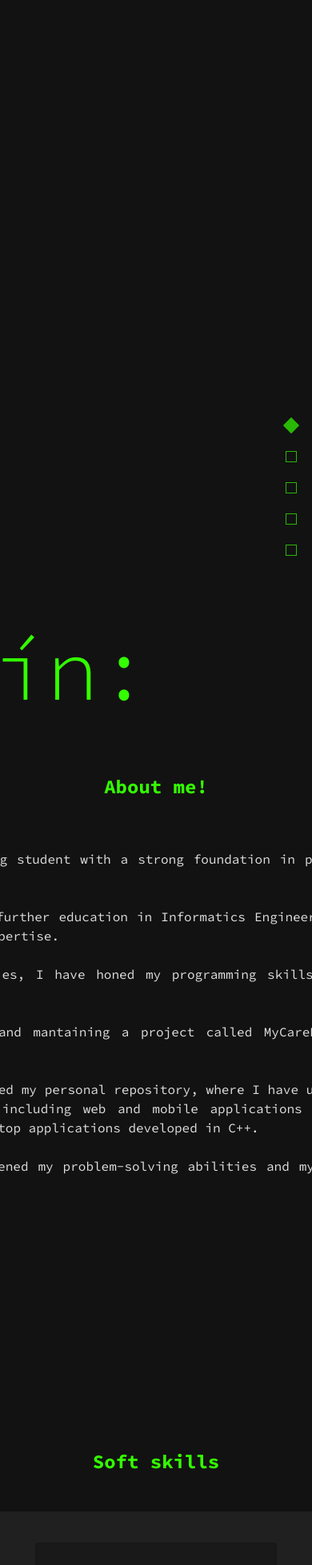
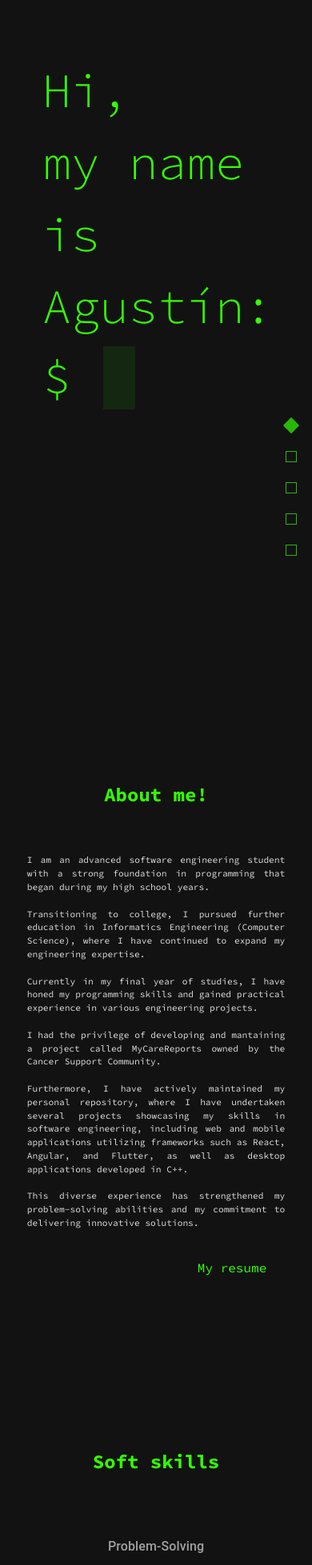
Before and after one commit to darksoul96/darksoul96.github.io, a React (Vite) app in the folder portfolio/: page / in a window 390 px wide. Shown: the part 40-1997 px from the top of the page at 80% size. Built offline with nearby package versions, Linux system fonts and the light colour scheme.

Commit message:
Responsive changes

```diff
--- a/portfolio/src/App.css
+++ b/portfolio/src/App.css
@@ -34,26 +34,26 @@
 
 #nav-page-welcome {
   display: flex;
-  justify-content: left;
+  justify-content: center;
   align-items: center;
 }
 
 
 #nav-page-about {
   display: flex;
-  justify-content: left;
+  justify-content: center;
   align-items: center;
 }
 
 #nav-page-technologies {
   display: flex;
-  justify-content: left;
+  justify-content: center;
   align-items: center;
 }
 
 #nav-page-contact {
   display: flex;
-  justify-content: left;
+  justify-content: center;
   align-items: center;
 }
 
@@ -72,6 +72,7 @@
   left: 0;
   pointer-events: none;
   opacity: 50%;
+  z-index: 999;
 }
 
 #nav-page-skills {
--- a/portfolio/src/components/about.css
+++ b/portfolio/src/components/about.css
@@ -1,14 +1,10 @@
 .about{
-    /* padding: 50px;
-    border: 2px solid;
-    border-color: rgba(0, 0, 0, 1);
-    border-radius: 20px; */
-    width: 1152px;
+    display: flex;
+    flex-direction: column;
+    align-items: center;
     height: 600px;
     min-height: 600px;
     font-family: "Source Code Pro", monospace;
-    /* box-shadow: 5px 5px 15px;
-    background-color: #0d0d0d; */
 }
 
 .about > h1 {
@@ -20,9 +16,13 @@
     padding-left: 23px;
     padding-right: 23px;
     text-align: justify;
+    width: 70%;
 }
 
 #resume-link {
+    float: right;
+    margin-right: 20%;
+    margin-left: auto;
     text-decoration: none;
     float: right;
     color: #33FF00;
@@ -33,3 +33,64 @@
     text-decoration: underline;
     color: #33ff00ab;
 }
+
+
+@media screen and (max-width: 900px) {
+    .about > p {
+        font-size: 0.9rem;
+        width: 60%;
+    }
+}
+
+@media screen and (max-width: 730px) {
+    .about > p {
+        font-size: 0.85rem;
+        width: 55%;
+    }
+    #resume-link {
+        margin-right: 25%;
+    }
+}
+
+@media screen and (max-width: 660px) {
+    .about > p {
+        font-size: 0.8rem;
+        width: 45%;
+    }
+    #resume-link {
+        margin-right: 25%;
+    }
+}
+
+
+@media screen and (max-width: 580px) {
+    .about > p {
+        font-size: 0.8rem;
+        width: 40%;
+    }
+    #resume-link {
+        margin-right:30%;
+    }
+}
+
+
+@media screen and (max-width: 500px) {
+    .about > p {
+        font-size: 0.7rem;
+        width: 32%;
+    }
+    #resume-link {
+        margin-right:35%;
+    }
+}
+
+
+@media screen and (max-width: 400px) {
+    .about > p {
+        font-size: 0.7rem;
+        width: 28%;
+    }
+    #resume-link {
+        margin-right:38%;
+    }
+}
--- a/portfolio/src/components/contact.css
+++ b/portfolio/src/components/contact.css
@@ -1,14 +1,8 @@
 .contact{
-    /* padding: 50px;
-    border: 2px solid;
-    border-color: rgba(0, 0, 0, 1);
-    border-radius: 20px; */
     width: 1152px;
     height: 600px;
     min-height: 600px;
     font-family: "Source Code Pro", monospace;
-    /* box-shadow: 5px 5px 15px;
-    background-color: #0d0d0d; */
 }
 
 .contact > h1 {
@@ -36,3 +30,16 @@
     width: 200px;
     filter: drop-shadow(0 0 5px #000) drop-shadow(0 0 10px #000) drop-shadow(0 0 20px #000);
 }
+
+
+@media screen and (max-width: 700px) {
+    #socials{
+        margin-top: 50px;
+        flex-direction: column;
+    }
+
+    #socials > .socialIcon {
+        margin: 20px;
+    }
+
+}
--- a/portfolio/src/components/skills.css
+++ b/portfolio/src/components/skills.css
@@ -1,23 +1,8 @@
 .skills {
-    /*display: grid;
-    padding: 30px;
-    padding-left: 50px;
-    padding-right: 50px;
-     border: 2px solid;
-    border-color: rgba(0, 0, 0, 1);
-    border-radius: 20px;
     width: 60vw;
-    height: 60vh;
-    min-height: 600px;
-    font-family: "Source Code Pro", monospace;
-     box-shadow: 5px 5px 15px;
-    background-color: #0d0d0d;*/
-    width: 1152px;
     height: 600px;
     min-height: 600px;
     font-family: "Source Code Pro", monospace;
-
-
 }
 
 .skills > h1 {
@@ -30,6 +15,8 @@
     justify-content: space-between;
     background-color: rgba(255, 255, 255, 0.06);
     padding: 15px;
+    padding-left: 40px;
+    padding-right: 40px;
 }
 
 .MuiCardContent-root > div {
@@ -49,3 +36,42 @@
     color: #33FF00;
     font-size: 4.1rem;
 }
+
+#skills-cards-small > .MuiPaper-root > .MuiCardContent-root > .MuiTypography-root {
+    font-size: 1.5rem;
+}
+
+#skills-cards-small {
+    display: flex;
+    justify-content: center;
+
+}
+
+@media screen and (max-width: 1000px) {
+    #skills-cards-small {
+        display: flex;
+    }
+
+    .skill-box {
+        display: none !important;
+    }
+
+    .skills-cards {
+        display: none !important;
+    }
+}
+
+@media screen and (max-width: 880px) {
+    #skills-cards-small > .MuiPaper-root > .MuiCardContent-root > .MuiTypography-root {
+        font-size: 1rem;
+    }
+}
+
+@media screen and (max-width: 650px) {
+    #skills-cards-small {
+        flex-direction: column;
+    }
+    #skills-cards-small > .MuiPaper-root > .MuiCardContent-root {
+        padding: 30px !important;
+    }
+}
--- a/portfolio/src/components/skills.tsx
+++ b/portfolio/src/components/skills.tsx
@@ -49,15 +49,21 @@ export default function Skills() {
         <section className="skills">
             <h1>Soft skills</h1><br />
             <div className="skills-cards">
-                <Box sx={{ width: 350, height: 350, display: 'flex', justifyContent: 'center', alignItems: 'center' }}>
+                <Box className="skill-box" sx={{ width: '30%', height: 350, display: 'flex', justifyContent: 'center', alignItems: 'center' }}>
                     <Card sx={{ width: 300, height: 300, backgroundColor: '#12121280' }} variant="outlined">{cardProblemSolving}</Card>
                 </Box>
-                <Box sx={{ width: 350, height: 350, display: 'flex', justifyContent: 'center', alignItems: 'center'}}>
+                <Box className="skill-box" sx={{ width: '30%', height: 350, display: 'flex', justifyContent: 'center', alignItems: 'center'}}>
                     <Card sx={{ width: 300, height: 300, backgroundColor: '#12121280' }} variant="outlined">{cardTeamwork}</Card>
                 </Box>
-                <Box sx={{ width: 350, height: 350, display: 'flex', justifyContent: 'center', alignItems: 'center'}}>
+                <Box className="skill-box" sx={{ width: '30%', height: 350, display: 'flex', justifyContent: 'center', alignItems: 'center'}}>
                     <Card sx={{ width: 300, height: 300, backgroundColor: '#12121280' }} variant="outlined">{cardAdaptability}</Card>
                 </Box>
+            </div>
+
+            <div hidden id="skills-cards-small">
+            <Card sx={{ backgroundColor: 'transparent', borderColor: 'transparent' }} variant="outlined">{cardProblemSolving}</Card>
+              <Card sx={{ backgroundColor: 'transparent', borderColor: 'transparent' }} variant="outlined">{cardTeamwork}</Card>
+              <Card sx={{ backgroundColor: 'transparent', borderColor: 'transparent' }} variant="outlined">{cardAdaptability}</Card>
             </div>
 
 
--- a/portfolio/src/components/technologies.tsx
+++ b/portfolio/src/components/technologies.tsx
@@ -24,7 +24,7 @@ export default function Technologies() {
         autoplay: true,
         autoplaySpeed: 500,
         cssEase: "linear",
-        pauseOnHover: true,
+        pauseOnHover: false,
         nextArrow: <></>,
         prevArrow: <></>
       };
--- a/portfolio/src/components/welcome.css
+++ b/portfolio/src/components/welcome.css
@@ -18,6 +18,7 @@
     font-optical-sizing: auto;
     font-weight: 300;
     font-style: normal;
+    width: 80vw;
 }
 
 #hero-text > h1::after {
@@ -41,3 +42,35 @@
         opacity: 0%;
     }
 }
+
+
+
+@media screen and (max-width: 1000px) {
+
+    .welcome{
+        margin-right: 150px;
+    }
+    #hero-text{
+        font-size: 3.5rem;
+    }
+}
+
+@media screen and (max-width: 550px) {
+    #hero-text{
+        font-size: 3rem;
+        padding-left: 50px;
+    }
+}
+
+
+@media screen and (max-width: 460px) {
+    #hero-text{
+        font-size: 2.5rem;
+    }
+}
+
+@media screen and (max-width: 400px) {
+    .welcome{
+        margin-right: 150px;
+    }
+}
```
